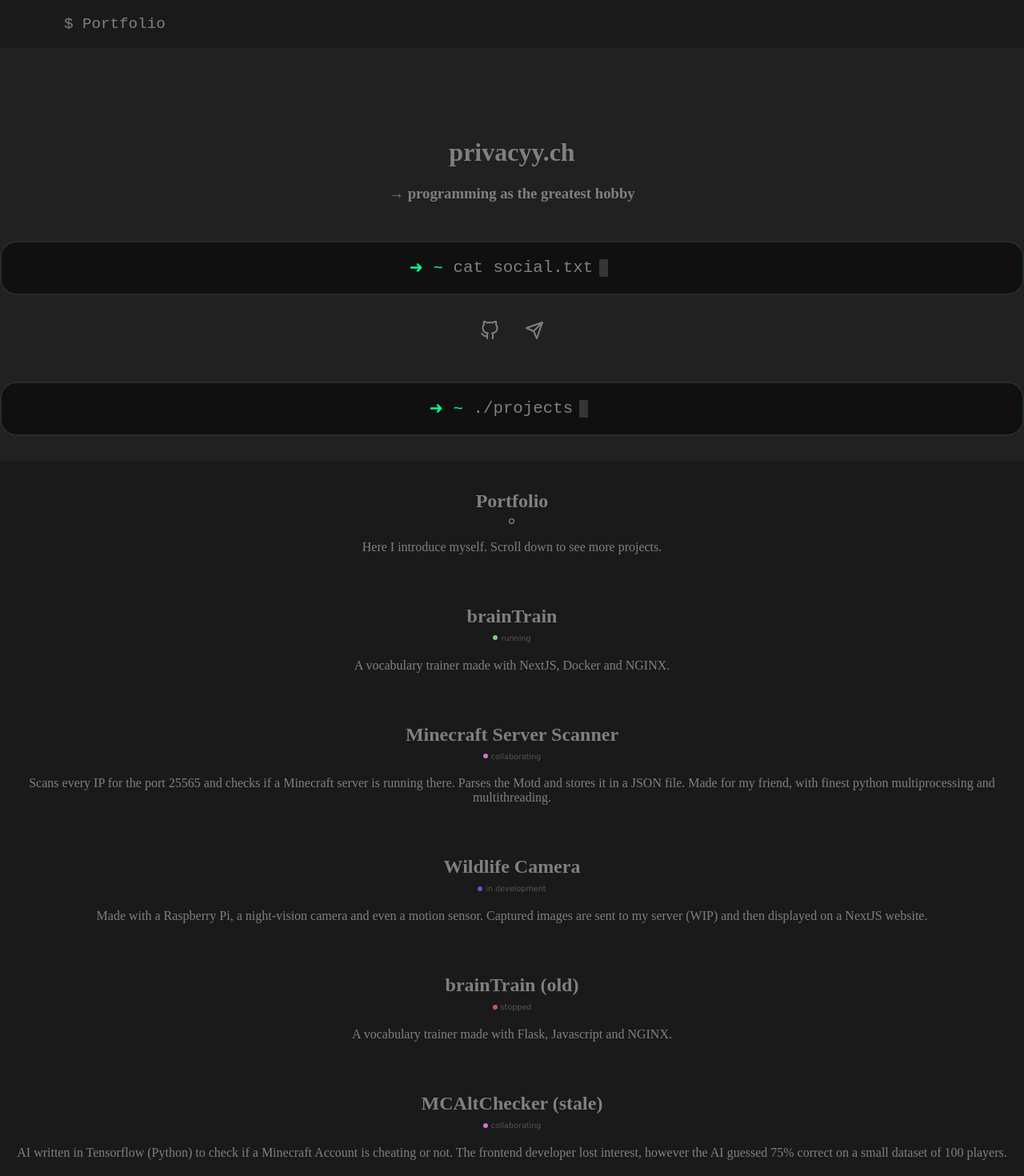
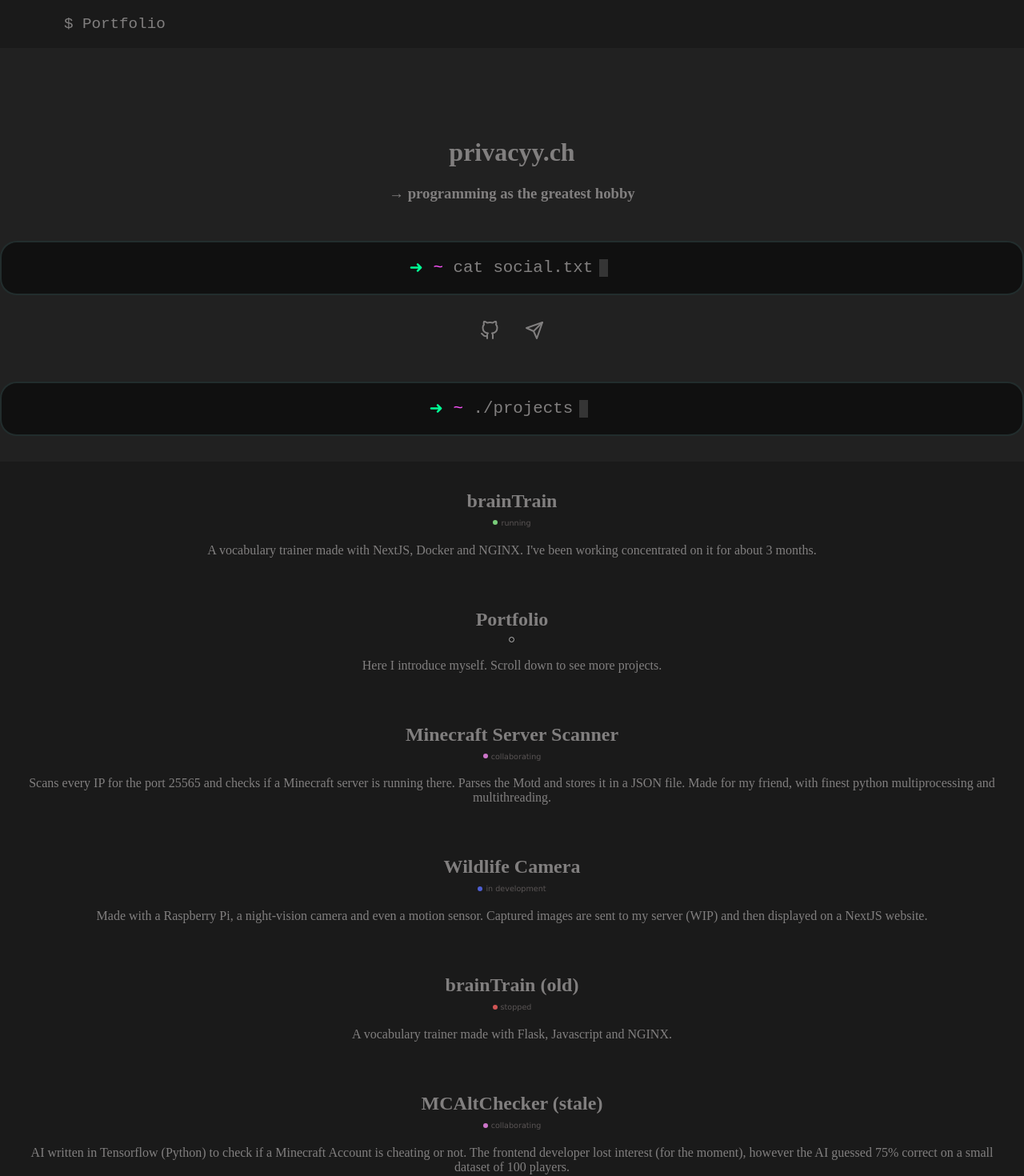
Before and after one commit to arch-user-france1/arch-user-france1, a Next.js app: page / in a window 1280 px wide. Shown: the top 1470 px of the page at 80% size. Built offline with nearby package versions, Linux system fonts and the light colour scheme.

Commit message:
style & text modifications

```diff
--- a/pages/index.js
+++ b/pages/index.js
@@ -49,7 +49,7 @@ export default function Page() {
   function CodeBlock({ command }) {
     return (
       <div className='codeBackground'>
-        <span style={{color: "#00ff95"}}>{"➜  ~"}&nbsp;</span><span>{command}</span><div className='pointer'></div>
+        <span style={{color: "#00ff95"}}>➜&nbsp;</span><span style={{color: "#ff53ff"}}>~&nbsp;</span><span>{command}</span><div className='pointer'></div>
       </div>
     )
   }
@@ -86,15 +86,17 @@ export default function Page() {
 
       <CodeBlock command="./projects" />
       <div className={styles.elevation}>
+
+      <Project
+      projectname="brainTrain"
+      description="A vocabulary trainer made with NextJS, Docker and NGINX. I've been working concentrated on it for about 3 months."
+      status="running"
+      link="https://braintrain.privacyy.ch/"
+      ></Project>
+
       <Project
       projectname="Portfolio"
       description="Here I introduce myself. Scroll down to see more projects."
-      ></Project>
-      <Project
-      projectname="brainTrain"
-      description="A vocabulary trainer made with NextJS, Docker and NGINX."
-      status="running"
-      link="https://braintrain.privacyy.ch/"
       ></Project>
 
       <Project
@@ -120,7 +122,7 @@ export default function Page() {
 
       <Project
       projectname="MCAltChecker (stale)"
-      description="AI written in Tensorflow (Python) to check if a Minecraft Account is cheating or not. The frontend developer lost interest, however the AI guessed 75% correct on a small dataset of 100 players."
+      description="AI written in Tensorflow (Python) to check if a Minecraft Account is cheating or not. The frontend developer lost interest (for the moment), however the AI guessed 75% correct on a small dataset of 100 players."
       status="collaborating"
       ></Project>
 
```
